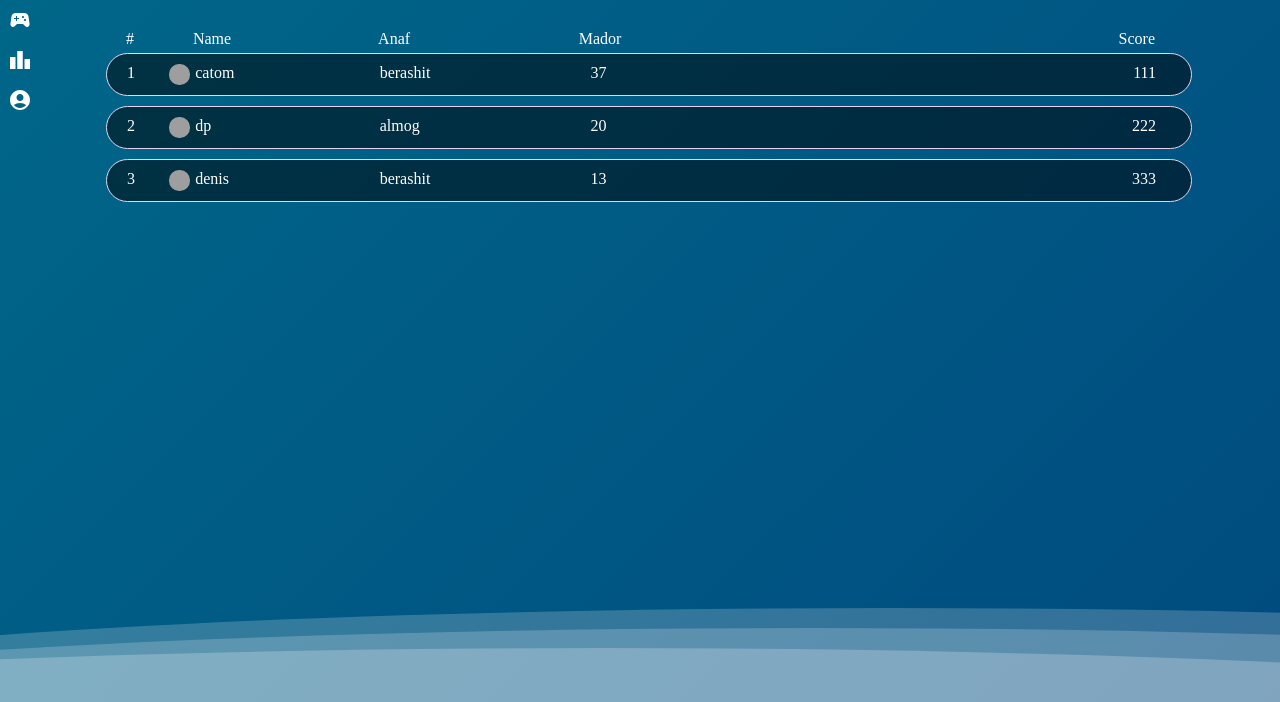
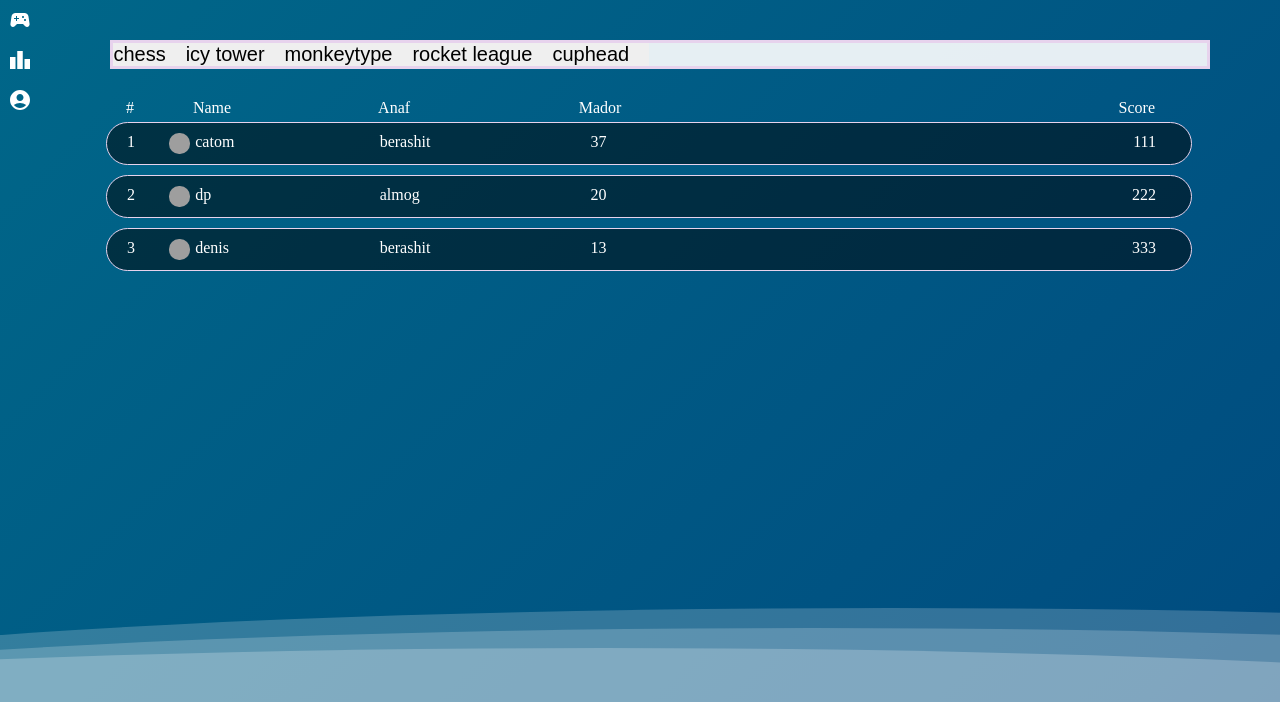
Before and after one commit to idoloven/friv, a React (Create React App) app in the folder frontend/: page /Leaderboard in a window 1280 px wide. Shown: the top 702 px of the page. Built offline with nearby package versions, Linux system fonts and the light colour scheme.

Commit message:
continued working on games bar

```diff
--- a/frontend/src/pages/leaderboard/Leaderboard.js
+++ b/frontend/src/pages/leaderboard/Leaderboard.js
@@ -1,7 +1,8 @@
-import { fontFamily } from "@mui/system";
+import React, { useState } from "react";
 import LeaderboardElement from "../../components/leaderBoardElement/LeaderBoardElement";
 
 export default function LeaderBoard() {
+  const [game, setGame] = useState([]);
   const style = {
     titels: {
       color: 'white',
@@ -14,24 +15,35 @@
       width: '85%',
       paddingTop: '30px',
       paddingRight: '5vw',
-      fontFamily: 'Copperplate'
     },
     window:{
+      fontFamily: 'Copperplate',
       display: 'flex',
-      justifyContent: 'center',
+      flexDirection: 'column',
+      alignItems: 'center',
       width: '100%',
     },
     gamesBar:{
       display:'flex',
-      backgroundColor: 'black',
-      width: '85%',
+      backgroundColor: 'rgba(255,255,255,0.9)',
+      width: '83%',
+      paddingRight: '5vw',
+      borderColor: '#e7d3ed',
+      borderStyle: 'solid',
+      marginTop: '5vh',
     },
     gameTab:{
-      borderColor: 'white',
-      color: 'white',
+      color: 'black',
+      paddingRight: '20px',
+      display: 'flex',
+      cursor: 'pointer',
+      borderStyle: 'none',
+      fontSize: '20px'
     }
   }
 
+
+  const players1 = [{'name':'catom1', 'anaf':'berashit', 'mador':'37', 'score':111}, {'name':'denis1', 'anaf':'berashit', 'mador':'13', 'score':333}, {'name1':'dp', 'anaf':'almog', 'mador':'20', 'score':222}]
   const players = [{'name':'catom', 'anaf':'berashit', 'mador':'37', 'score':111}, {'name':'denis', 'anaf':'berashit', 'mador':'13', 'score':333}, {'name':'dp', 'anaf':'almog', 'mador':'20', 'score':222}]
   function compareScores(playerA, playerB) {
     return playerA["score"] - playerB["score"];
@@ -45,7 +57,12 @@
 
   return (
     <div style = {style.window}>
-
+      <div style = {style.gamesBar}>
+      {games.map((game) =>
+        <button style={style.gameTab}>{game}</button>
+        )
+          }
+      </div>
       <div style={style.listStyle}>
         <div style={style.titels}>
           <div style={{width:'6.5%'}}>#</div>
```
